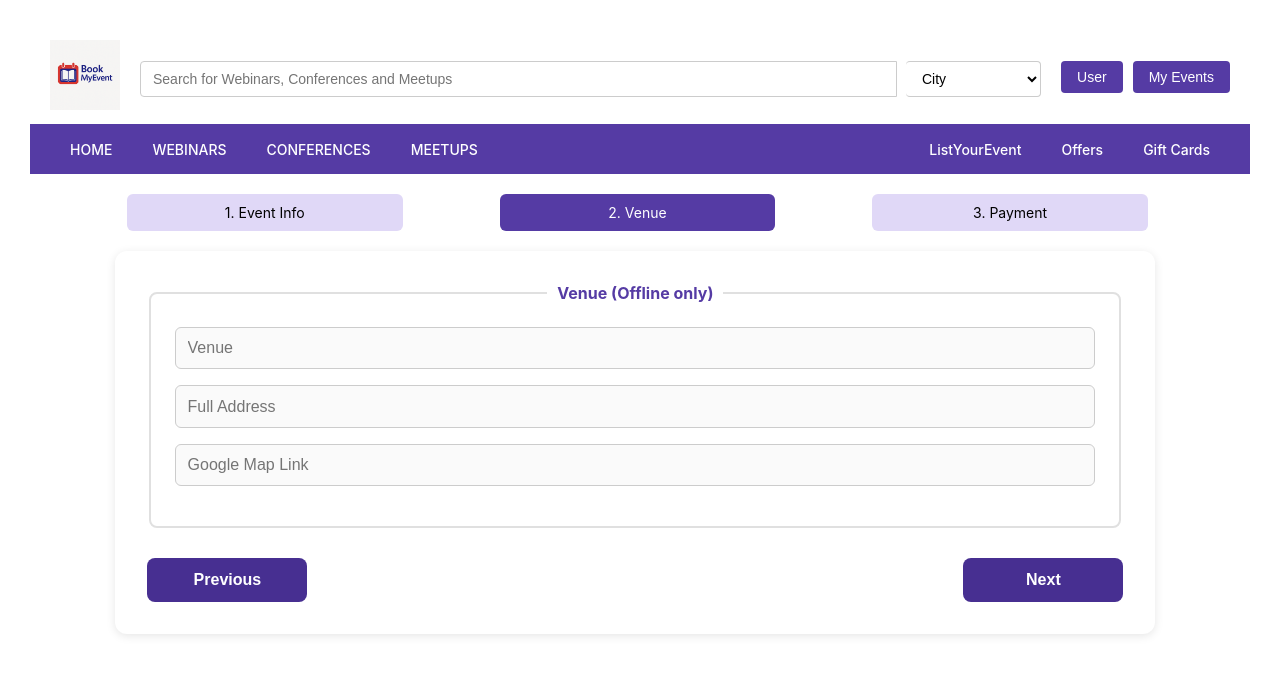
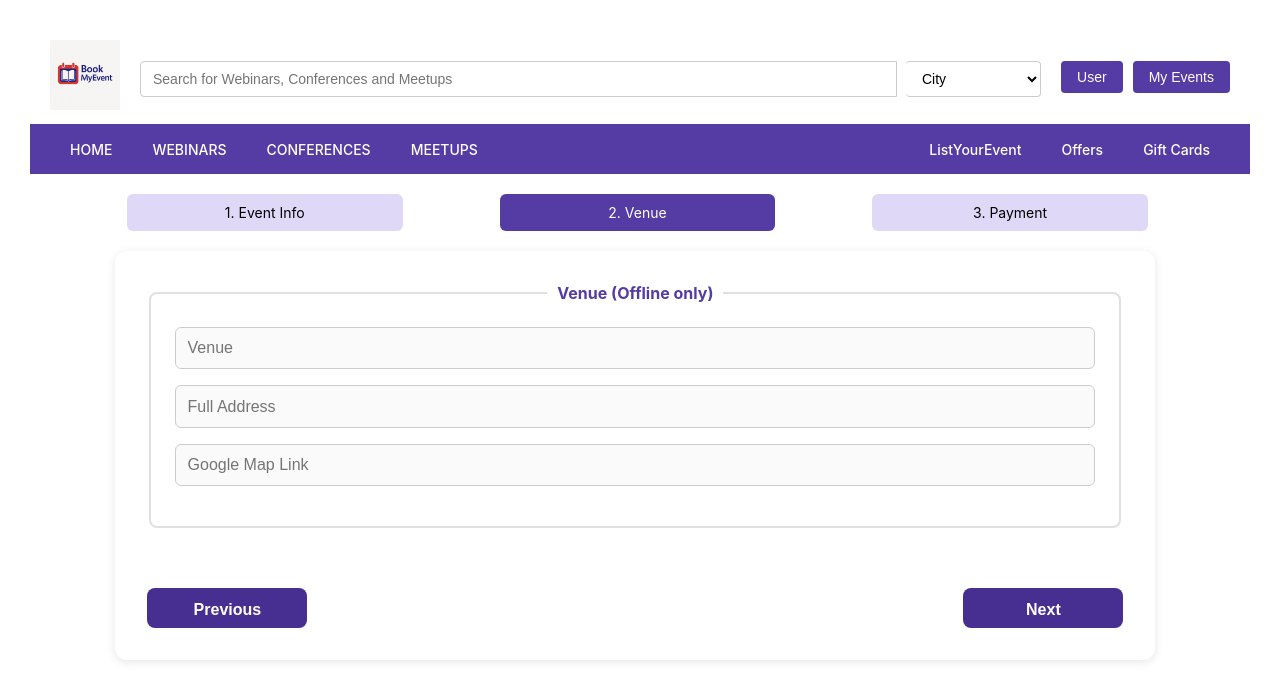
Before and after one commit to ayushdayal900/Eventizer, a React (Create React App) app in the folder virtual-event-platform/: page /create-event in a window 1280 px wide. Both pictures are taken after a click on the button "Next". Shown: the top 700 px of the page. Built offline with nearby package versions, Linux system fonts and the light colour scheme.

Commit message:
kahtya pitya gharacha previous button barkya kombadi sarakha kela :)

```diff
--- a/virtual-event-platform/src/pages/CreateEvent.js
+++ b/virtual-event-platform/src/pages/CreateEvent.js
@@ -286,12 +286,12 @@ function CreateEvent() {
 
         <div className="navigation-buttons">
           {activeStep > 1 && (
-            <button type="button" onClick={handlePrevious}>
+            <button className='height' type="button" onClick={handlePrevious}>
               Previous
             </button>
           )}
           {activeStep < 3 && (
-            <button type="button" onClick={handleNext}>
+            <button className='height' type="button" onClick={handleNext}>
               Next
             </button>
           )}
--- a/virtual-event-platform/src/pages/PagesStyles.css
+++ b/virtual-event-platform/src/pages/PagesStyles.css
@@ -513,6 +513,11 @@
     border-bottom: 3px solid #553BA4;
   }
 
+  .height{
+    margin-top: 30px;
+    height: 40px;
+  }
+
   .tab-content {
     min-height: 300px;
   }
```
